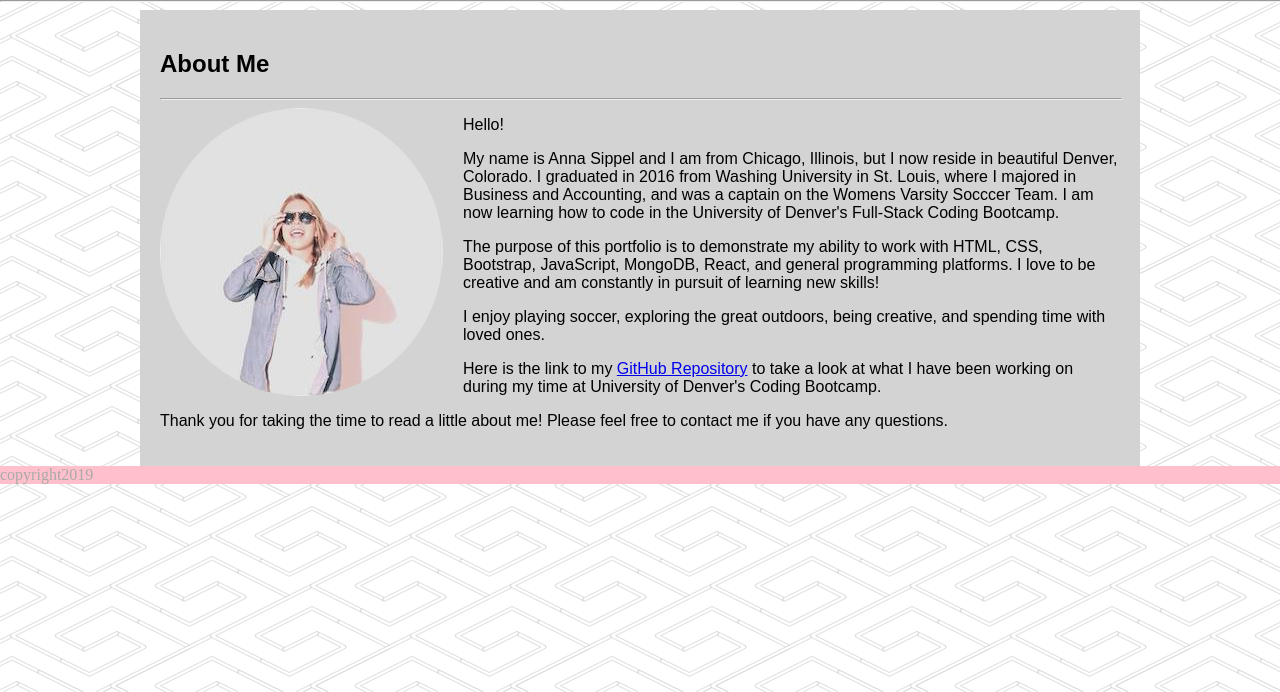
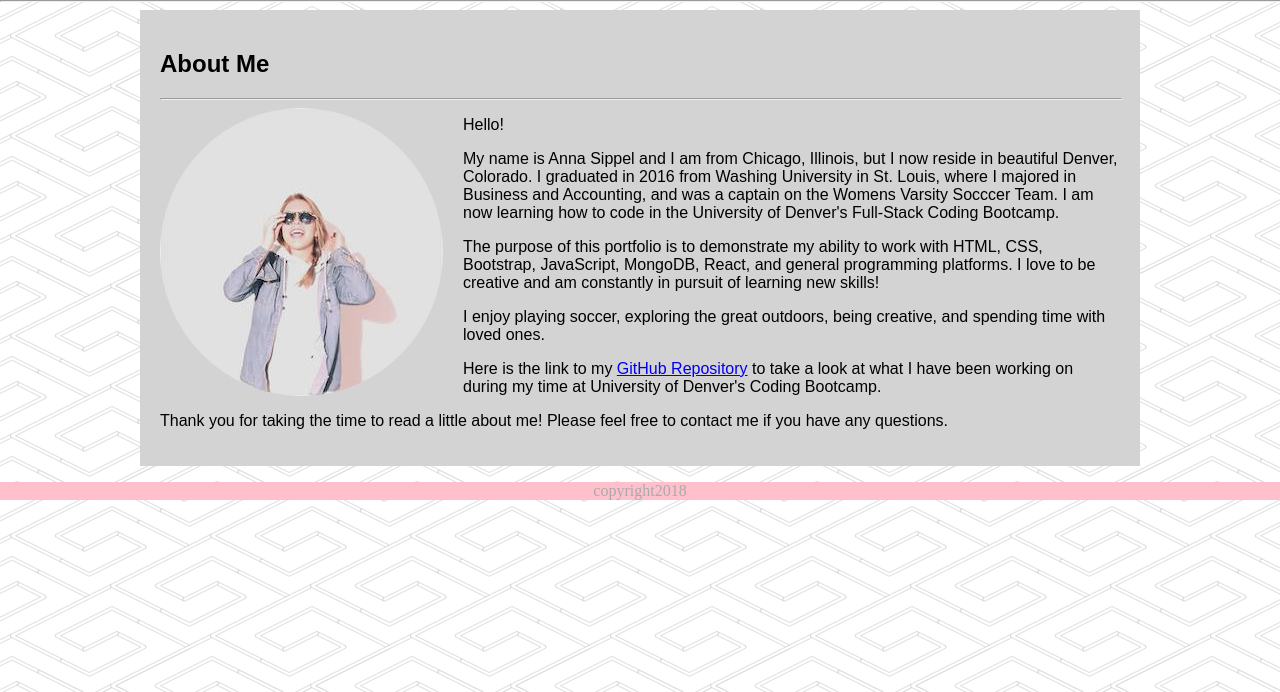
Before and after one commit to asippel129/Basic-Portfolio, a plain HTML site: page index.html in a window 1280 px wide. Shown: the part 108-800 px from the top of the page. Drawn offline with Linux system fonts and the light colour scheme.

Commit message:
footer back to before

```diff
--- a/index.html
+++ b/index.html
@@ -45,9 +45,9 @@
 
     </div>
 
-    <!-- <div class="footer">
+    <div class="footer">
         <p>copyright2018</p>
-    </div> -->
-    <footer>copyright2019</footer>
+    </div>
+
 
 </body>
```
